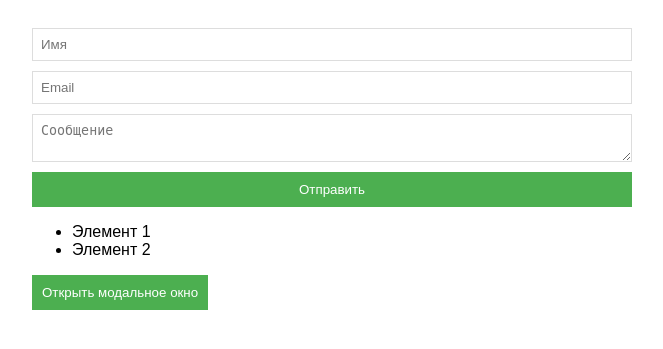
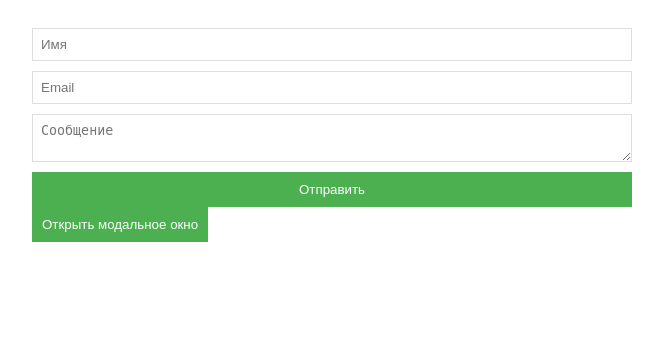
Before and after one commit to Alex-Piletski/Junior-s-QA-Pet-project, a Flask app: page / in a window 1280 px wide. Shown: the top 349 px of the page, without its empty margins (308-971 px from the left). Run offline with Flask 3, Linux system fonts and the light colour scheme.

Commit message:
Удалил динамический список

```diff
--- a/templates/index.html
+++ b/templates/index.html
@@ -9,12 +9,6 @@
         <textarea name="message" placeholder="Сообщение" required></textarea>
         <button type="submit">Отправить</button>
     </form>
-
-    <!-- Динамический список -->
-    <ul id="dynamic-list">
-        <li>Элемент 1</li>
-        <li>Элемент 2</li>
-    </ul>
 
     <!-- Кнопка для модального окна -->
     <button id="modal-btn">Открыть модальное окно</button>
```
